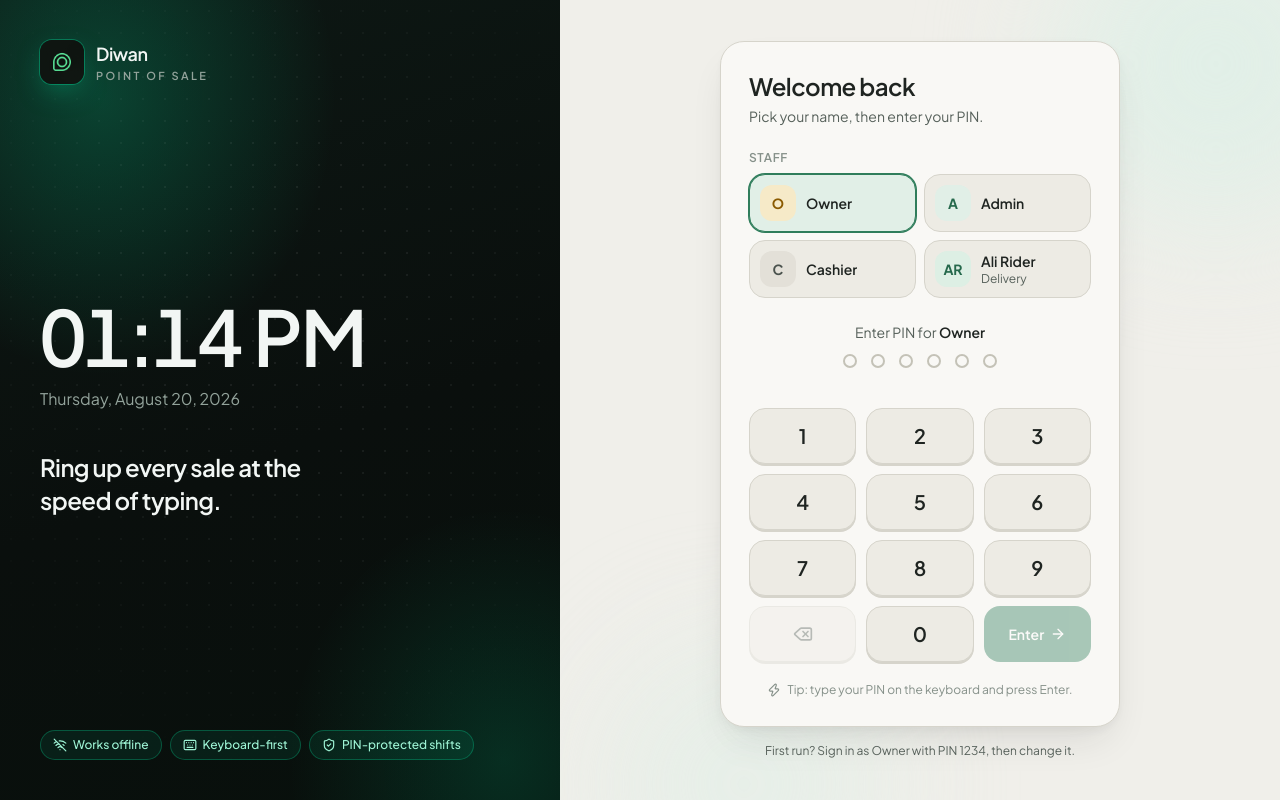
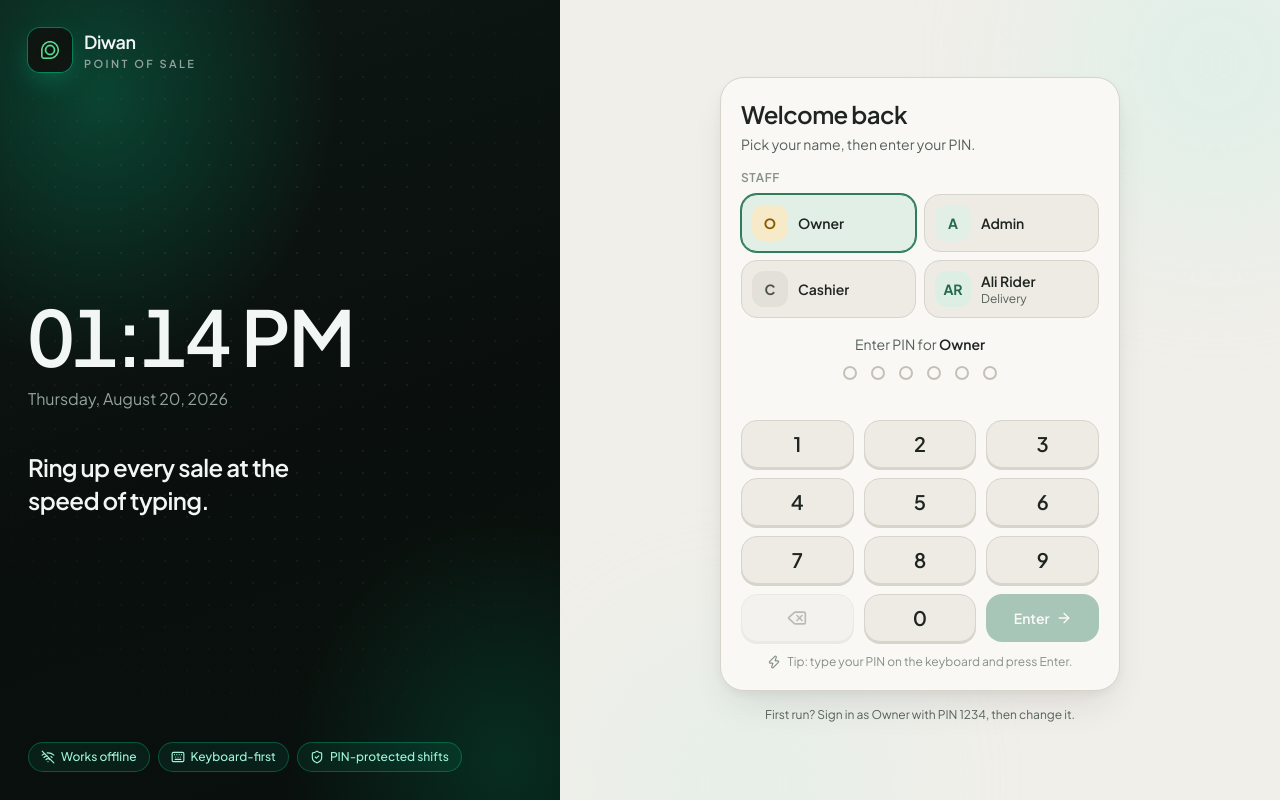
Before and after one commit to hmzi67/point-of-sale, a React (Vite) app: page /#/login in a window 1280 px wide. Built offline with nearby package versions, Linux system fonts and the light colour scheme.

Commit message:
feat: enhance layout styles for Billing and Login pages with responsive adjustments

```diff
--- a/src/components/billing/BillingHeader.tsx
+++ b/src/components/billing/BillingHeader.tsx
@@ -52,8 +52,8 @@ export function BillingHeader({
   const timeLabel = now.toLocaleTimeString(undefined, { hour: "numeric", minute: "2-digit" });
 
   return (
-    <div className="flex flex-col gap-2 sm:flex-row sm:items-center sm:justify-between">
-      <div className="flex items-center gap-3">
+    <div className="billing-header flex flex-wrap items-center justify-between gap-2">
+      <div className="flex min-w-0 flex-wrap items-center gap-3">
         <div>
           <h2 className="text-xl sm:text-2xl font-bold tracking-tight text-fg">Billing</h2>
           <p className="hidden md:block text-xs text-fg-muted">Find an item, build an order, and check out.</p>
--- a/src/pages/BillingPage.tsx
+++ b/src/pages/BillingPage.tsx
@@ -298,7 +298,7 @@ export function BillingPage() {
   };
 
   return (
-    <div className="flex h-full flex-col gap-3.5 md:flex-row md:gap-4 lg:gap-5">
+    <div className="billing-layout flex h-full flex-col gap-3.5 md:flex-row md:gap-4 lg:gap-5">
       {/* Browsing column */}
       <div className="flex min-h-0 min-w-0 flex-1 flex-col gap-3 sm:gap-3.5 pb-20 md:pb-0 lg:pb-0">
         <BillingHeader
@@ -354,7 +354,7 @@ export function BillingPage() {
         className={
           IS_ANDROID
             ? "fixed inset-x-0 bottom-0 z-50 flex max-h-[88vh] w-full flex-col gap-4 overflow-y-auto rounded-t-3xl border border-line bg-surface p-5 pb-[calc(1.25rem+env(safe-area-inset-bottom))] shadow-soft-lg"
-            : "flex w-full shrink-0 flex-col gap-3 sm:gap-3.5 overflow-hidden rounded-2xl border border-line bg-surface p-3.5 sm:p-4 shadow-soft md:w-80 lg:w-84 xl:w-92 2xl:w-100 h-full min-h-0"
+            : "billing-checkout flex w-full shrink-0 flex-col gap-3 sm:gap-3.5 overflow-y-auto rounded-2xl border border-line bg-surface p-3.5 sm:p-4 shadow-soft md:w-80 lg:w-84 xl:w-92 2xl:w-100 h-full min-h-0"
         }
       >
         {IS_ANDROID && (
--- a/src/pages/LoginPage.tsx
+++ b/src/pages/LoginPage.tsx
@@ -154,7 +154,7 @@ export function LoginPage() {
     "shadow-[0_2px_0_0_var(--color-line)] transition-all hover:bg-surface-3 active:translate-y-[2px] active:shadow-none";
 
   return (
-    <div className="flex h-full overflow-hidden bg-bg">
+    <div className="login-layout flex h-full overflow-hidden bg-bg">
       {/* ===== Brand panel (wide windows) ===== */}
       <aside className="login-brand relative hidden w-[44%] max-w-[560px] flex-col justify-between overflow-hidden p-10 lg:flex">
         <div className="login-brand__grid pointer-events-none absolute inset-0" />
@@ -193,10 +193,12 @@ export function LoginPage() {
       </aside>
 
       {/* ===== Sign-in ===== */}
-      <main className="relative flex flex-1 overflow-y-auto p-6">
+      <main className="login-main relative flex min-w-0 flex-1 overflow-x-hidden overflow-y-auto p-6">
         {/* Decorative glows, in the theme's accent tint. */}
-        <div className="pointer-events-none absolute -right-24 -top-24 h-80 w-80 rounded-full bg-accent-soft blur-3xl" />
-        <div className="pointer-events-none absolute -bottom-32 left-10 h-72 w-72 rounded-full bg-accent-soft opacity-60 blur-3xl" />
+        <div className="pointer-events-none absolute inset-0 overflow-hidden" aria-hidden="true">
+          <div className="absolute -right-24 -top-24 h-80 w-80 rounded-full bg-accent-soft blur-3xl" />
+          <div className="absolute -bottom-32 left-10 h-72 w-72 rounded-full bg-accent-soft opacity-60 blur-3xl" />
+        </div>
 
         {/* m-auto, not items-center: a short window scrolls instead of clipping the top. */}
         <div className="relative m-auto w-full max-w-[400px]">
@@ -212,7 +214,7 @@ export function LoginPage() {
             </div>
           </div>
 
-          <div className="rounded-3xl border border-line bg-surface p-7 shadow-soft-lg">
+          <div className="login-card rounded-3xl border border-line bg-surface p-7 shadow-soft-lg">
             <h1 className="text-2xl font-semibold tracking-tight text-fg">Welcome back</h1>
             <p className="mt-1 text-sm text-fg-muted">Pick your name, then enter your PIN.</p>
 
--- a/src/styles.css
+++ b/src/styles.css
@@ -369,3 +369,53 @@ textarea {
 @media (prefers-reduced-motion: reduce) {
   .animate-\[pin-shake_0\.4s_ease-in-out\] { animation: none; }
 }
+
+/* Short desktop windows (including 1366 × 768 with Windows chrome): keep
+   every checkout control reachable and reserve room for order lines. */
+.billing-checkout > * {
+  flex-shrink: 0;
+}
+.billing-checkout > ul {
+  flex-shrink: 1;
+  min-height: 8rem;
+}
+@media (max-height: 800px) {
+  .billing-checkout {
+    gap: 0.625rem;
+    padding: 0.75rem;
+  }
+  .login-main {
+    padding: 1rem;
+  }
+  .login-brand {
+    padding: 1.75rem;
+  }
+  .login-card {
+    padding: 1.25rem;
+  }
+  .login-card > .mt-6 {
+    margin-top: 1rem;
+  }
+  .login-card button.h-14 {
+    height: 3rem;
+  }
+  .login-card > .mt-5 {
+    margin-top: 0.75rem;
+  }
+}
+/* Desktop can also be resized below tablet width. Let the page scroll
+   through both columns rather than squeezing them into a fixed height. */
+@media (max-width: 767px) {
+  .billing-layout:has(> .billing-checkout) {
+    height: auto;
+  }
+  .billing-layout:has(> .billing-checkout) > :first-child {
+    flex: none;
+    height: 32rem;
+    padding-bottom: 0;
+  }
+  .billing-checkout {
+    height: auto;
+    max-height: 80dvh;
+  }
+}
```
